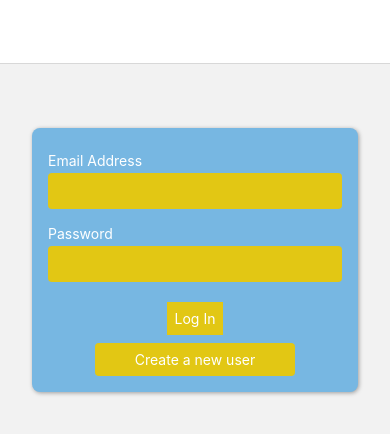
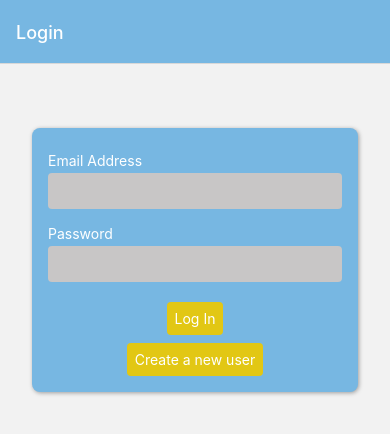
Before and after one commit to braydenpettigrew/bella-vita, a React Native app: screen /AddPoints in a window 390 px wide. Before the commit this address had no page. Shown: the top 434 px of the page. Built offline with nearby package versions, Linux system fonts and the light colour scheme.

Commit message:
fixed some sign up/log in logic and styling

```diff
--- a/App.js
+++ b/App.js
@@ -4,6 +4,7 @@ import { NavigationContainer } from "@react-navigation/native";
 import { createBottomTabNavigator } from "@react-navigation/bottom-tabs";
 import { Ionicons } from "@expo/vector-icons";
 import Colors from "./constants/colors";
+import AsyncStorage from "@react-native-async-storage/async-storage";
 
 import HomeScreen from "./screens/HomeScreen";
 import SettingsScreen from "./screens/SettingsScreen";
@@ -17,6 +18,7 @@ import { AuthContext } from "./context/auth-context";
 import { useEffect } from "react";
 import LoginScreen from "./screens/LoginScreen";
 import SignupScreen from "./screens/SignupScreen";
+import { Alert, Pressable, Text } from "react-native";
 
 const Stack = createNativeStackNavigator();
 const Tab = createBottomTabNavigator();
@@ -25,7 +27,7 @@ function AuthStack() {
   return (
     <Stack.Navigator
       screenOptions={{
-        headerStyle: { backgroundColor: Colors.primary500 },
+        headerStyle: { backgroundColor: Colors.primaryBlue },
         headerTintColor: "white",
         headerBackTitle: "Back",
       }}
@@ -37,6 +39,30 @@ function AuthStack() {
 }
 
 function AuthenticatedStack() {
+  authCtx = useContext(AuthContext);
+
+  function logout() {
+    Alert.alert(
+      "Logout",
+      "Are you sure you want to logout?",
+      [
+        {
+          text: "No",
+          style: "cancel",
+        },
+        {
+          text: "Yes",
+          style: "destructive",
+          onPress: () => {
+            // User confirmed deletion, delete the tracker
+            authCtx.logout();
+          },
+        },
+      ],
+      { cancelable: false }
+    );
+  }
+
   return (
     <>
       <StatusBar style="auto" />
@@ -74,6 +100,13 @@ function AuthenticatedStack() {
           options={{
             tabBarIcon: ({ color, size }) => (
               <Ionicons name="settings" color={color} size={size} />
+            ),
+            headerRight: ({ tintColor }) => (
+              <Pressable onPress={logout}>
+                <Text style={{ color: tintColor, marginRight: 16 }}>
+                  Log out
+                </Text>
+              </Pressable>
             ),
           }}
         />
@@ -125,10 +158,9 @@ function Root() {
   useEffect(() => {
     async function fetchToken() {
       const storedToken = await AsyncStorage.getItem("token");
-      const storedUserId = await AsyncStorage.getItem("userId");
 
       if (storedToken) {
-        authCtx.authenticate(storedToken, storedUserId);
+        authCtx.authenticate(storedToken);
       }
     }
 
--- a/components/AuthContent.js
+++ b/components/AuthContent.js
@@ -59,7 +59,7 @@ function AuthContent({ isLogin, onAuthenticate }) {
         credentialsInvalid={credentialsInvalid}
       />
       <View style={styles.buttons}>
-        <MyButton onPress={switchAuthModeHandler} style={styles.button}>
+        <MyButton onPress={switchAuthModeHandler}>
           {isLogin ? "Create a new user" : "Log in instead"}
         </MyButton>
       </View>
@@ -82,11 +82,6 @@ const styles = StyleSheet.create({
     shadowOpacity: 0.35,
     shadowRadius: 4,
   },
-  button: {
-    backgroundColor: "transparent",
-    borderWidth: 0,
-    width: 200,
-  },
   buttons: {
     marginTop: 8,
     alignItems: "center",
--- a/components/AuthForm.js
+++ b/components/AuthForm.js
@@ -83,7 +83,7 @@ function AuthForm({ isLogin, onSubmit, credentialsInvalid }) {
           />
         )}
         <View style={styles.buttons}>
-          <MyButton onPress={submitHandler} style={styles.button}>
+          <MyButton onPress={submitHandler}>
             {isLogin ? "Log In" : "Sign Up"}
           </MyButton>
         </View>
@@ -100,6 +100,6 @@ const styles = StyleSheet.create({
     alignItems: "center",
   },
   button: {
-    backgroundColor: Colors.primaryYellow,
+    backgroundColor: Colors.primaryGray,
   },
 });
--- a/components/AuthInput.js
+++ b/components/AuthInput.js
@@ -42,7 +42,7 @@ const styles = StyleSheet.create({
   input: {
     paddingVertical: 8,
     paddingHorizontal: 6,
-    backgroundColor: Colors.primaryYellow,
+    backgroundColor: Colors.primaryGray,
     borderRadius: 4,
     fontSize: 16,
   },
--- a/context/auth-context.js
+++ b/context/auth-context.js
@@ -5,7 +5,7 @@ export const AuthContext = createContext({
   token: "",
   userId: "",
   isAuthenticated: false,
-  authenticate: (token, userId) => {},
+  authenticate: (token) => {},
   logout: () => {},
 });
 
@@ -30,7 +30,7 @@ function AuthContextProvider({ children }) {
     loadAuthData();
   }, []);
 
-  function authenticate(token, userId) {
+  function authenticate(token) {
     setAuthToken(token);
     AsyncStorage.setItem("token", token);
   }
```
